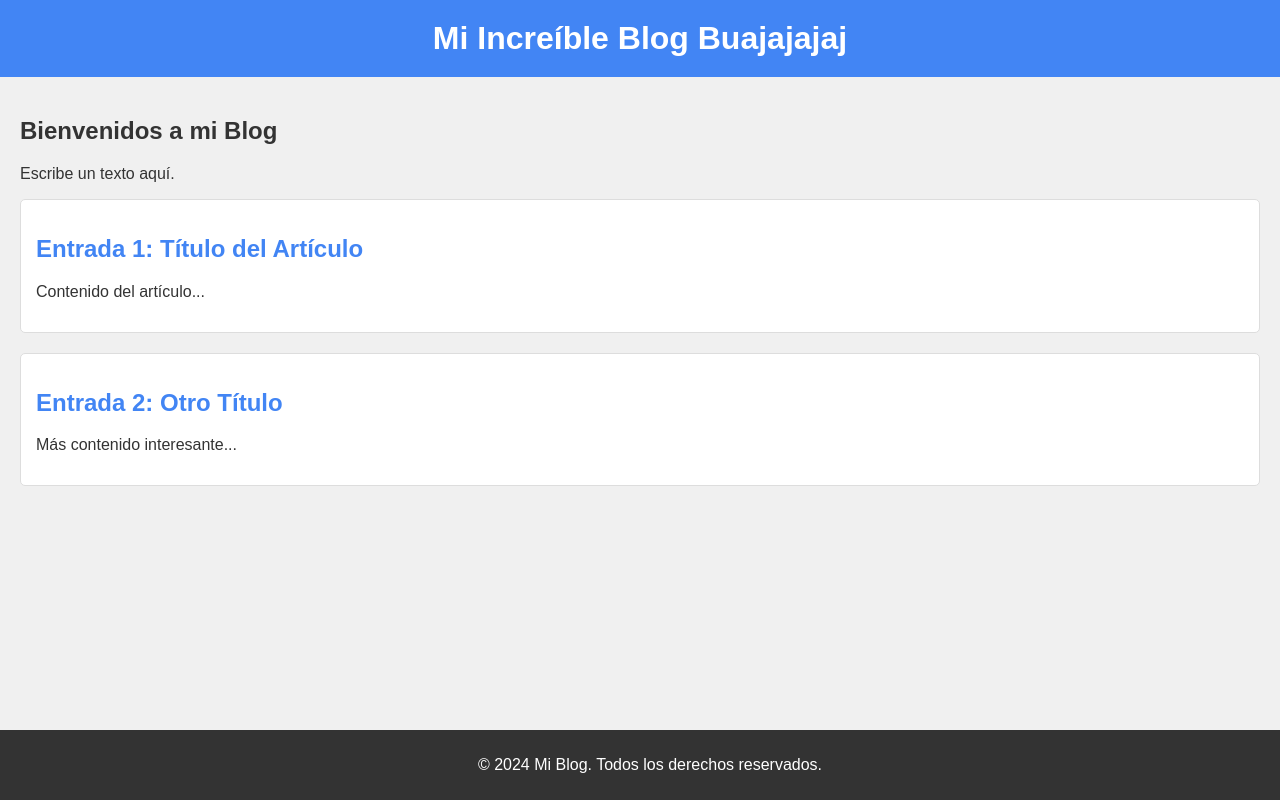
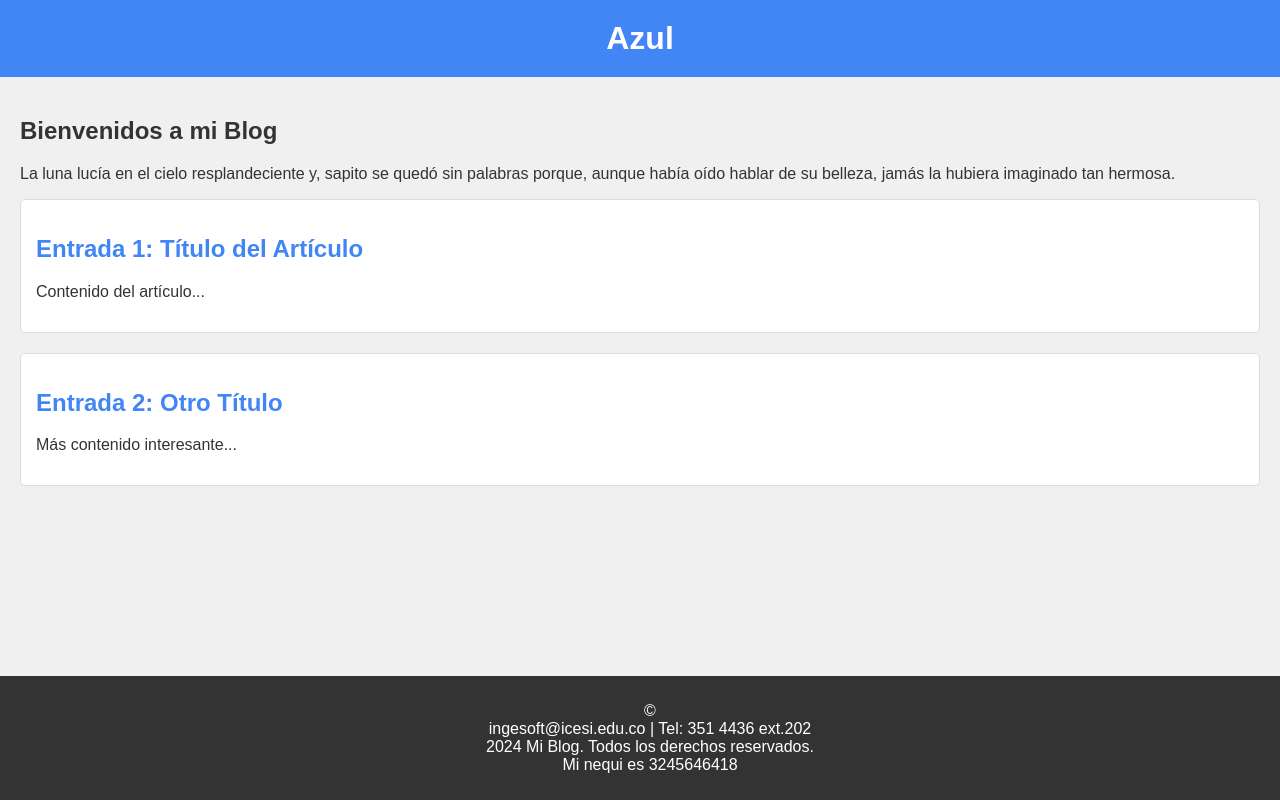
Before and after one commit to RenFer23/blog_001, a plain HTML site: page index.html in a window 1280 px wide. Drawn offline with Linux system fonts and the light colour scheme.

Commit message:
Mi nequi es 3245697456

```diff
--- a/index.html
+++ b/index.html
@@ -4,17 +4,17 @@
     <meta charset="UTF-8">
     <meta name="viewport" content="width=device-width, initial-scale=1.0">
     <link rel="stylesheet" href="style.css">
-    <title>Mi Blog BUajajjaj</title>
+    <title>¿Por que me gustan las verduras?</title>
 </head>
 <body>
     <header>
-        <h1>Mi Increíble Blog Buajajajaj</h1>
+        <h1>Azul</h1>
     </header>
 
     <main>
         <section class="welcome">
             <h2>Bienvenidos a mi Blog</h2>
-            <p id="randomText">Escribe un texto aquí.</p>
+            <p id="randomText"> La luna lucía en el cielo resplandeciente y, sapito se quedó sin palabras porque, aunque había oído hablar de su belleza, jamás la hubiera imaginado tan hermosa.</p>
         </section>
 
         <section class="articles">
@@ -31,7 +31,7 @@
     </main>
 
     <footer>
-        <p>&copy; 2024 Mi Blog. Todos los derechos reservados.</p>
+        <p>&copy;<br>ingesoft@icesi.edu.co | Tel: 351 4436 ext.202</br> 2024 Mi Blog. Todos los derechos reservados. <br>Mi nequi es 3245646418</br></p>
     </footer>
 
 </body>
```
